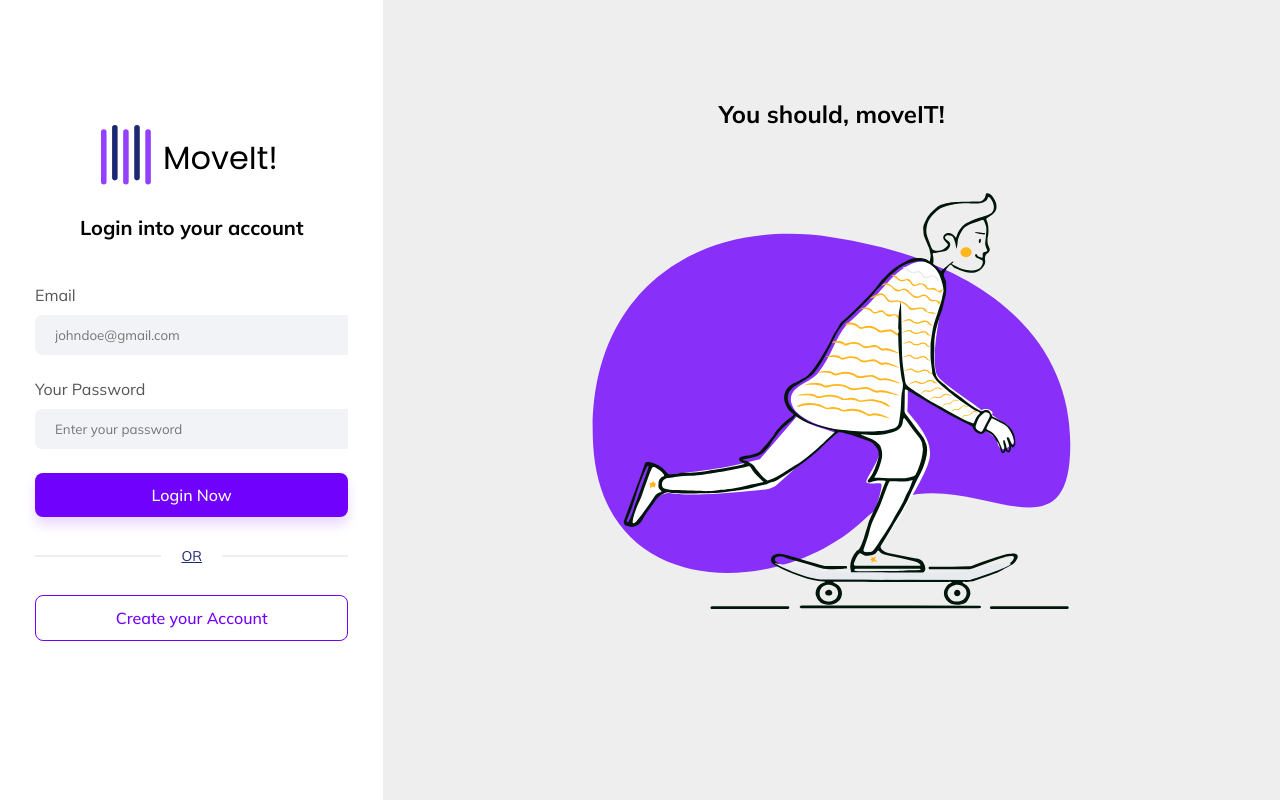
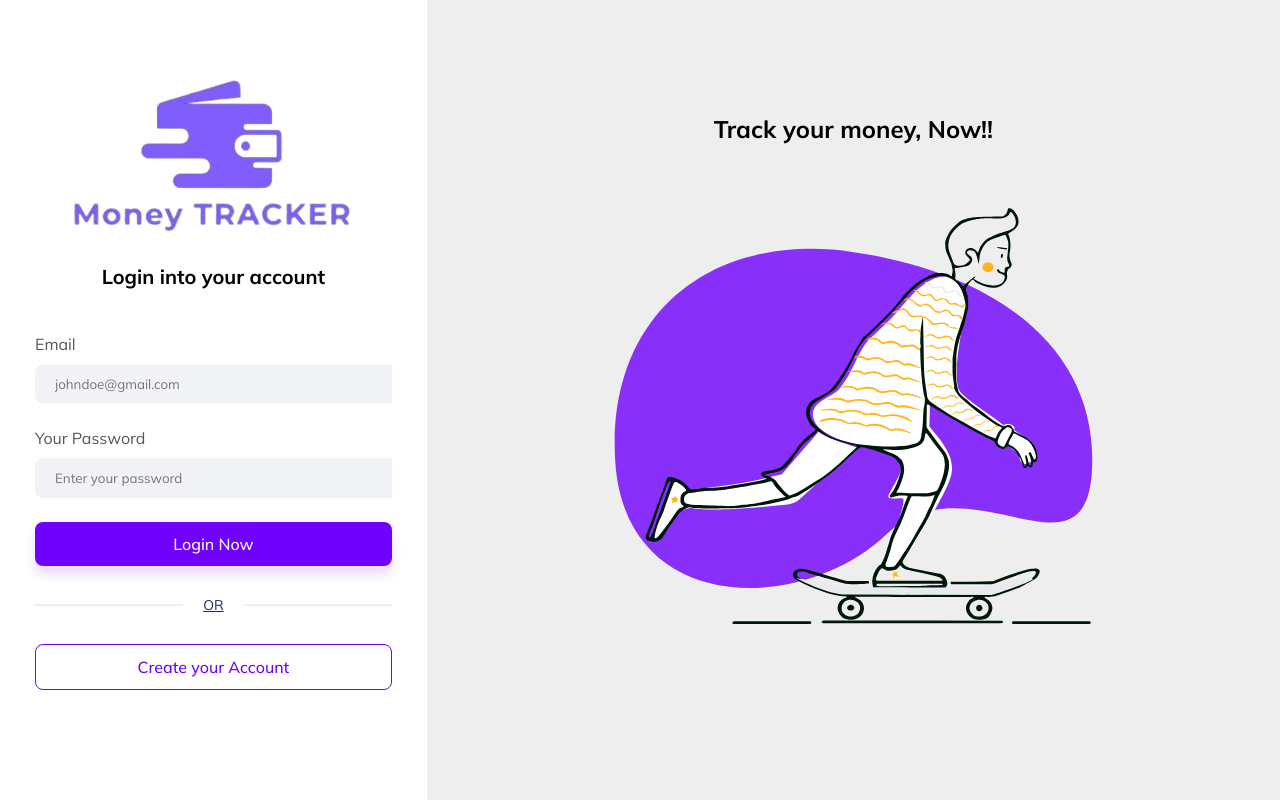
Before and after one commit to educoelho03/moneyTracker-frontend, a React (Vite) app: page / in a window 1280 px wide. Built offline with nearby package versions, Linux system fonts and the light colour scheme.

Commit message:
update code

```diff
--- a/src/app/components/Login.tsx
+++ b/src/app/components/Login.tsx
@@ -40,7 +40,6 @@ export default function Login() {
 
             // Armazena o token no localStorage
             localStorage.setItem('jwtToken', token);
-            console.log(response.data);
             navigate('/dashboard');
         } catch (err) {
             handleShowAlert();
@@ -52,7 +51,7 @@ export default function Login() {
         <ToastContainer />
         <main>
             <section className="form-section">
-                <img src="src/assets/svg/logo.svg" alt="Logo" />
+                <img src="src/assets/svg/money-tracker-logo.png" className="logo-login-image" alt="Logo"/>
                 <h2>Login into your account</h2>
                 <form onSubmit={handleSubmit}>
                     <div className="input-wrapper">
@@ -100,7 +99,7 @@ export default function Login() {
                 </form>
             </section>
             <section className="main-section">
-                <h1>You should, moveIT!</h1>
+                <h1>Track your money, Now!!</h1>
                 <img src="src/assets/svg/main-ilustration.svg" alt="Main Illustration" />
             </section>
         </main>
--- a/src/app/components/Signup.tsx
+++ b/src/app/components/Signup.tsx
@@ -26,7 +26,7 @@ export default function Signup() {
         });
     };
 
-    const handleShowSuccessAlert = (message: string, onCloseCallback?: () => void) => {
+    const handleShowSuccess = (message: string, onCloseCallback?: () => void) => {
         toast.success(message, {
             position: "top-left",
             autoClose: 3500,
@@ -47,9 +47,7 @@ export default function Signup() {
         const name = (document.getElementById("name") as HTMLInputElement).value;
         const email = (document.getElementById("email") as HTMLInputElement).value;
         const password = (document.getElementById("password") as HTMLInputElement).value;
-        const repeatPassword = (document.getElementById("repeat-password") as HTMLInputElement).value;
-
-        console.log("Valores do formulário:", { name, email, password, repeatPassword });
+        const repeatPassword = (document.getElementById("repeat-password") as HTMLInputElement).value;7
 
         if (password !== repeatPassword) {
             handleShowAlert("As senhas precisam ser iguais.");
@@ -65,11 +63,11 @@ export default function Signup() {
 
             localStorage.setItem("name", name);
 
-            handleShowSuccessAlert("Cadastro realizado com sucesso!", () => {
+            // Exibe o toast de sucesso e redireciona após o toast ser fechado
+            handleShowSuccess("Cadastro realizado com sucesso!", () => {
                 handleRedirectToLogin(); // Redireciona para a página de login
             });
         } catch (error: any) {
-            console.error("Erro ao cadastrar:", error);
             handleShowAlert("Falha ao realizar o cadastro.");
         }
     };
@@ -77,10 +75,10 @@ export default function Signup() {
     return (
         <>
         <ToastContainer />
-                <main>
+            <main>
             <section className="form-section">
-                <img src="src/assets/svg/logo.svg" alt="Logo" />
-                <h2>Signup your Account</h2>
+                <img src="src/assets/svg/money-tracker-logo.png" className="logo-sigunp-image" alt="Logo" />
+                <h2 style={{marginBottom: '15px'}}>Signup your Account</h2>
 
                 <form onSubmit={handleSubmit}>
                     {/* Campos do formulário */}
--- a/src/app/components/Topbar.tsx
+++ b/src/app/components/Topbar.tsx
@@ -9,7 +9,7 @@ export default function Topbar() {
     return (
         <div className="topbar-container">
             <div className="topbar-content">
-                <img src="src/assets/svg/logo.svg" alt="Logo" />
+                <img src="src/assets/svg/money-tracker-logo.png" className="topbar-logo-image" alt="Logo" />
                 <div className="topbar-links">
                     <button onClick={() => navigate("/dashboard")}>Dashboard</button>
                     <button onClick={() => navigate("/transacoes")}>Transações</button>
--- a/src/styles/defaultLogin.css
+++ b/src/styles/defaultLogin.css
@@ -15,6 +15,17 @@ main section {
     height: 100vh;
 }
 
+.logo-login-image {
+    width: 280px;
+    margin-bottom: 30px;
+}
+
+.logo-sigunp-image {
+    width: 250px;
+    margin-bottom: 40px;
+    margin-top: 35px;
+}
+
 main .main-section {
     gap: 8px;
     flex-grow: 1;
@@ -24,10 +35,6 @@ main .main-section {
 main .form-section {
     flex-grow: 0.3;
     padding: 0 35px;
-}
-
-main img {
-    margin-bottom: 30px;
 }
 
 main h2 {
--- a/src/styles/topbar.css
+++ b/src/styles/topbar.css
@@ -4,6 +4,10 @@
     padding: 10px 20px;
     box-shadow: 0 2px 4px rgba(0, 0, 0, 0.1);
     border-bottom: 1px solid #0000004d
+}
+
+.topbar-logo-image{
+    width: 120px;
 }
 
 .topbar-content {
```
Also changed, not shown: src/assets/svg/logo.svg (deleted), src/assets/svg/money-tracker-logo.png (added).
